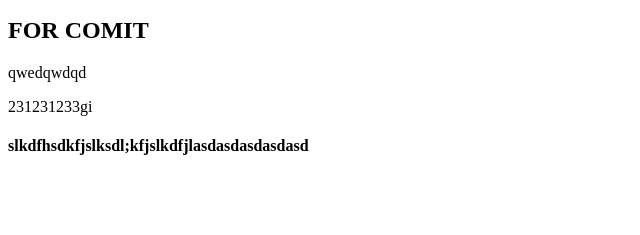
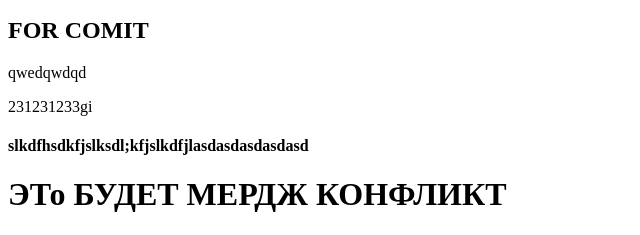
Before and after one commit to SiarheiHaurylchyk/TestRepo, a plain HTML site: page index.html in a window 1280 px wide. Shown: the part 626-861 px from the top of the page, without its empty margins (0-640 px from the left). Before the commit the page ends 802 px from the top, so only its background shows below. Drawn offline with Linux system fonts and the light colour scheme.

Commit message:
мердж конфликт

```diff
--- a/index.html
+++ b/index.html
@@ -24,5 +24,6 @@
 <p>qwedqwdqd</p>
 <p>231231233gi</p>
 <h4>slkdfhsdkfjslksdl;kfjslkdfjlasdasdasdasdasd</h4>
+<h1>ЭТо БУДЕТ МЕРДЖ КОНФЛИКТ</h1>
 </body>
 </html>
```
